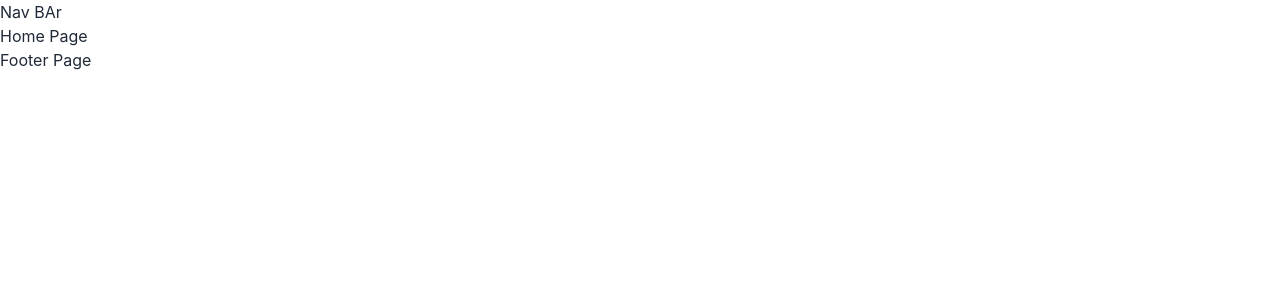
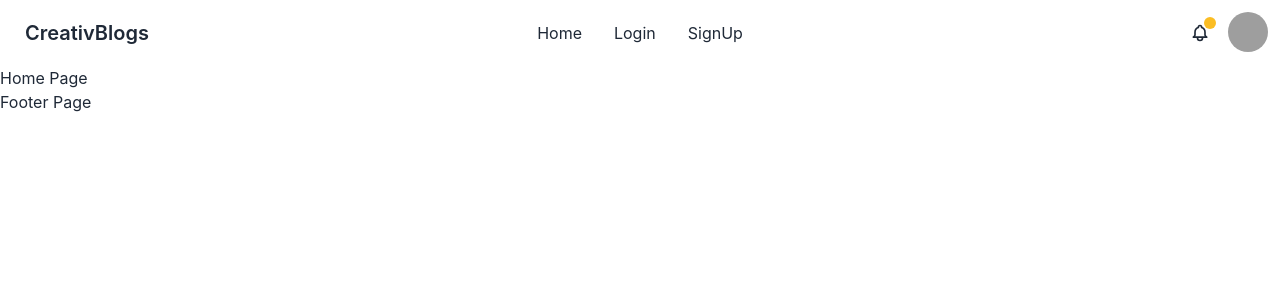
Before and after one commit to masumbillah360/blog-page-client, a React (Create React App) app: page / in a window 1280 px wide. Shown: the top 300 px of the page. Built offline with nearby package versions, Linux system fonts and the light colour scheme; grey boxes are pictures that could not be loaded.

Commit message:
added navbar

```diff
--- a/src/Pages/Shared/Navbar/Navbar.js
+++ b/src/Pages/Shared/Navbar/Navbar.js
@@ -1,7 +1,100 @@
 import React from "react";
+import { Link } from "react-router-dom";
 
 const Navbar = () => {
-  return <div>Nav BAr</div>;
+  const navLink = (
+    <>
+      <li>
+        <Link to="/">Home</Link>
+      </li>
+      <li>
+        <Link to="/">Login</Link>
+      </li>
+      <li>
+        <Link to="/">SignUp</Link>
+      </li>
+    </>
+  );
+  return (
+    <div className="navbar bg-base-100">
+      <div className="navbar-start">
+        <div className="dropdown">
+          <label tabIndex={0} className="btn btn-ghost lg:hidden">
+            <svg
+              xmlns="http://www.w3.org/2000/svg"
+              className="h-5 w-5"
+              fill="none"
+              viewBox="0 0 24 24"
+              stroke="currentColor"
+            >
+              <path
+                strokeLinecap="round"
+                strokeLinejoin="round"
+                strokeWidth="2"
+                d="M4 6h16M4 12h8m-8 6h16"
+              />
+            </svg>
+          </label>
+          <ul
+            tabIndex={0}
+            className="menu menu-compact dropdown-content mt-3 p-2 shadow bg-base-100 rounded-box w-52"
+          >
+            {navLink}
+          </ul>
+        </div>
+        <Link to="/" className="btn btn-ghost normal-case text-xl">
+          CreativBlogs
+        </Link>
+      </div>
+      <div className="navbar-center hidden lg:flex">
+        <ul className="menu menu-horizontal p-0">{navLink}</ul>
+      </div>
+      <div className="navbar-end">
+        <button className="btn btn-ghost btn-circle">
+          <div className="indicator">
+            <svg
+              xmlns="http://www.w3.org/2000/svg"
+              className="h-5 w-5"
+              fill="none"
+              viewBox="0 0 24 24"
+              stroke="currentColor"
+            >
+              <path
+                strokeLinecap="round"
+                strokeLinejoin="round"
+                strokeWidth="2"
+                d="M15 17h5l-1.405-1.405A2.032 2.032 0 0118 14.158V11a6.002 6.002 0 00-4-5.659V5a2 2 0 10-4 0v.341C7.67 6.165 6 8.388 6 11v3.159c0 .538-.214 1.055-.595 1.436L4 17h5m6 0v1a3 3 0 11-6 0v-1m6 0H9"
+              />
+            </svg>
+            <span className="badge badge-xs badge-warning indicator-item"></span>
+          </div>
+        </button>
+        <div className="dropdown dropdown-end">
+          <label tabIndex={0} className="btn btn-ghost btn-circle avatar">
+            <div className="w-10 rounded-full">
+              <img src="https://placeimg.com/80/80/people" alt="" />
+            </div>
+          </label>
+          <ul
+            tabIndex={0}
+            className="menu menu-compact dropdown-content mt-3 p-2 shadow bg-base-100 rounded-box w-52"
+          >
+            <li>
+              <Link to="/user/profile" className="justify-between">
+                Profile
+              </Link>
+            </li>
+            <li>
+              <Link to="/user/settings">Settings</Link>
+            </li>
+            <li>
+              <button>Log Out</button>
+            </li>
+          </ul>
+        </div>
+      </div>
+    </div>
+  );
 };
 
 export default Navbar;
```
